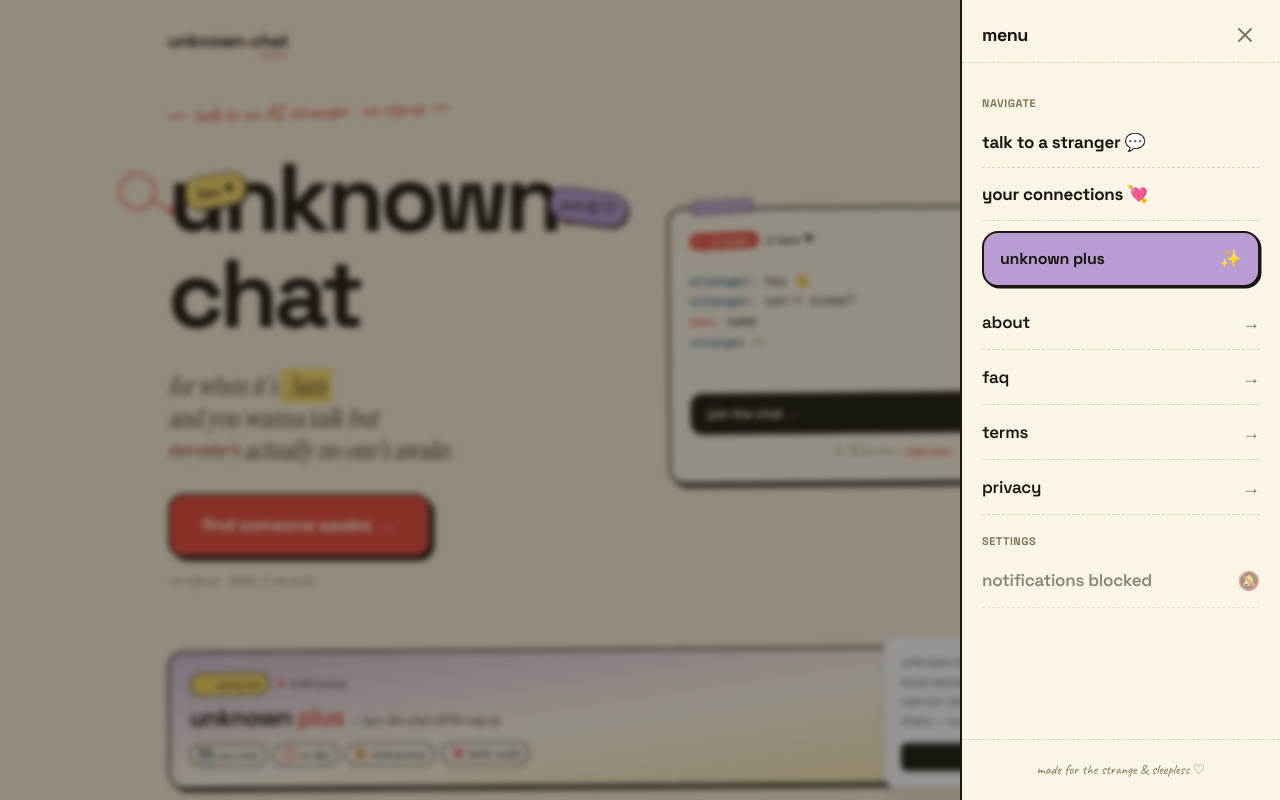
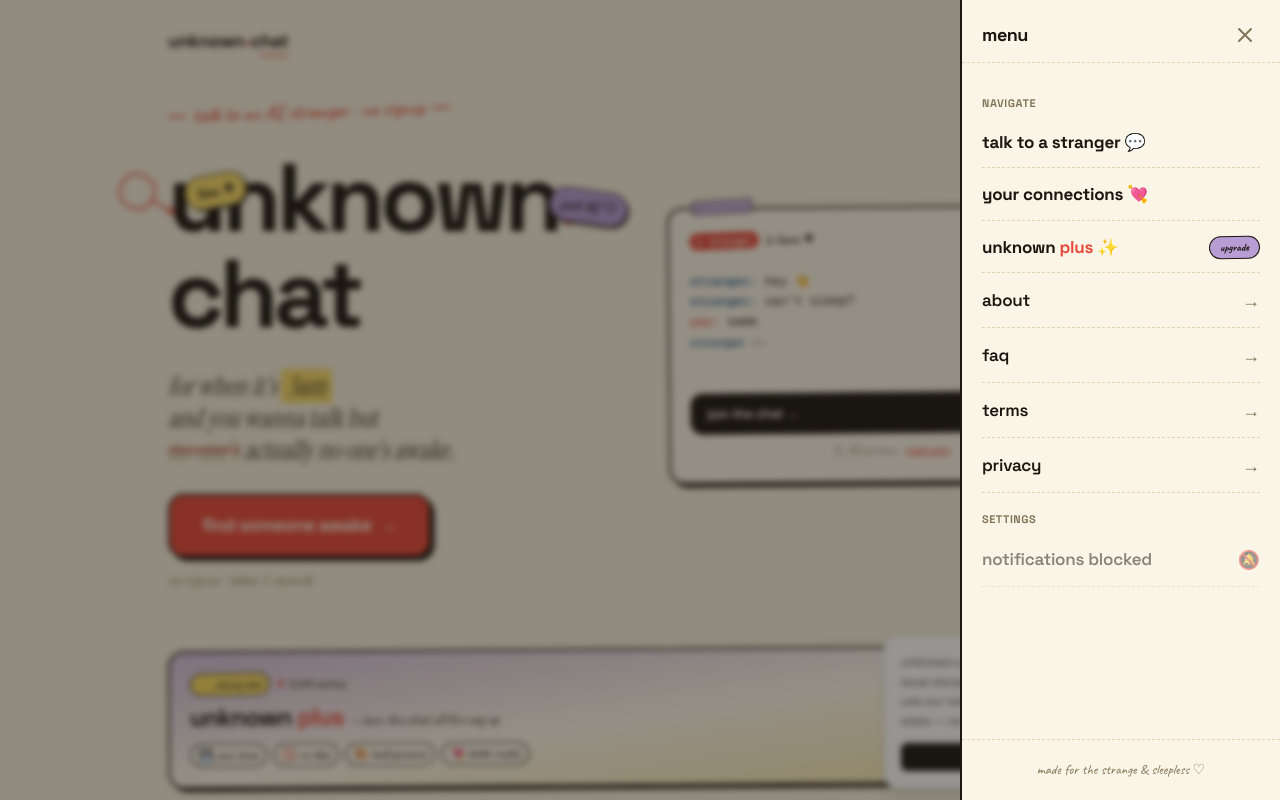
Before and after one commit to tradeguardx/unknown-web, a Next.js app: page / in a window 1280 px wide. Both pictures are taken after a click on the button "menu". Built offline with nearby package versions, Linux system fonts and the light colour scheme; no server answers.

Commit message:
menu: make unknown plus a clean row with an upgrade pill (not a heavy block)
Co-Authored-By: Claude Opus 4.8 <noreply@anthropic.com>

```diff
--- a/components/landing/MenuDrawer.tsx
+++ b/components/landing/MenuDrawer.tsx
@@ -145,16 +145,18 @@ export function MenuDrawer({ open, onClose }: Props) {
               your connections 💘
             </span>
           </Link>
-          {/* Plan — a standout CTA card (contextual: manage / upgrade / discover). */}
+          {/* Plan — a normal row, distinguished by a small pill on the right. */}
           <Link
             href="/plus"
             onClick={onClose}
-            className="my-2 flex items-center justify-between rounded-2xl border-2 border-ink bg-lilac px-4 py-3 shadow-hard-xs transition-transform hover:-translate-y-0.5"
+            className="flex items-center justify-between py-3 border-b-[1.5px] border-dashed border-paper-deep"
           >
-            <span className="font-sans text-[16px] font-bold tracking-[-0.015em] text-ink">
-              {subscribed ? "manage unknown plus" : loggedIn ? "upgrade to unknown plus" : "unknown plus"}
+            <span className="font-sans text-[17px] font-bold tracking-[-0.015em] text-ink">
+              unknown <span className="text-red">plus</span> ✨
             </span>
-            <span className="text-lg" aria-hidden>✨</span>
+            <span className="rounded-full border-[1.5px] border-ink bg-lilac px-2.5 py-0.5 font-display text-[11px] font-bold text-ink -rotate-1">
+              {subscribed ? "manage" : "upgrade"}
+            </span>
           </Link>
 
           {/* Guest → prominent log in / sign up (opens a sheet). */}
```
